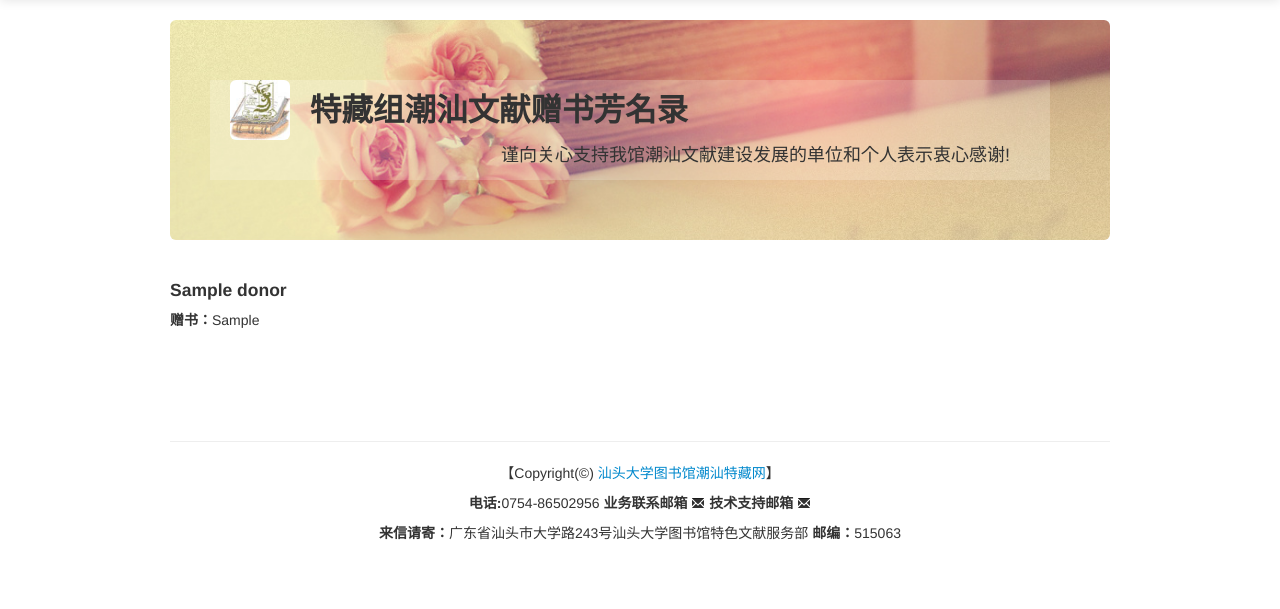
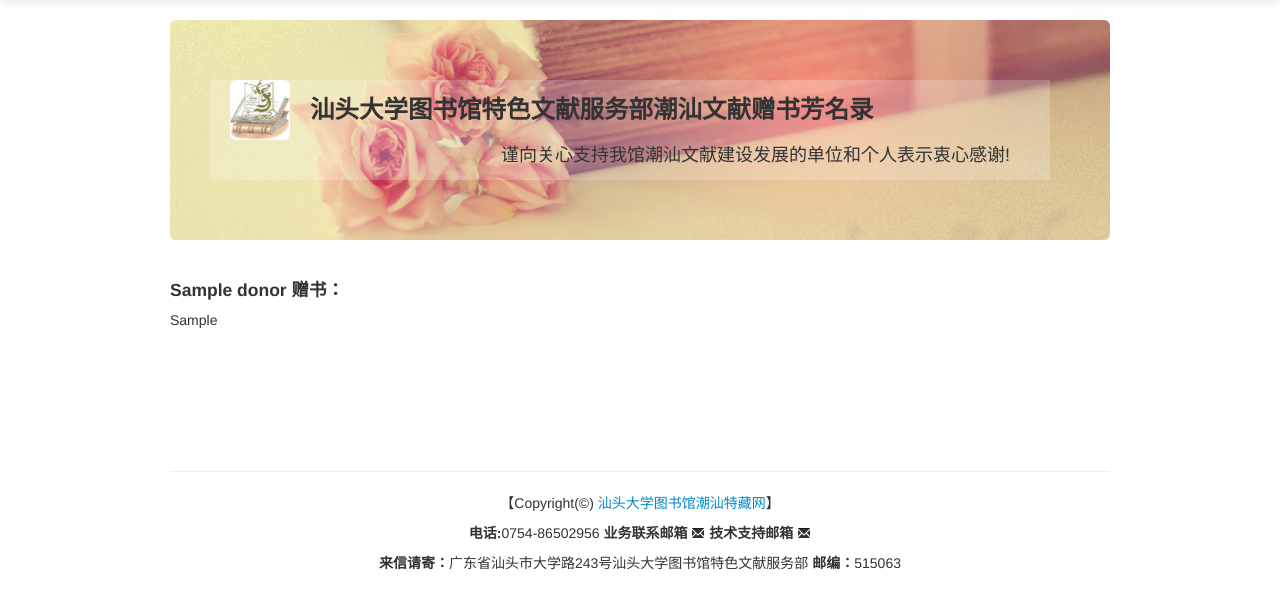
Before and after one commit to lxdiyun/zenshu, a Django app: template templates/zenshu/donor_list.html in a window 1280 px wide. Shown: the part 41-650 px from the top of the page. Run offline with Django 3.2, Linux system fonts and the light colour scheme; the template is opened without the code that fills it: most values are stand-ins (such as "Sample title", 1, 10 or a date in 2020); some libraries are stand-ins or nearby versions.

Commit message:
diaplay style small changes

```diff
--- a/static/zenshu/my.css
+++ b/static/zenshu/my.css
@@ -14,7 +14,7 @@
 	height:100px;
 }
 .list-block {
-	height: 150px;
+	height: 180px;
 	position: relative;
 	border-radius: 6px 6px 6px 6px;
 }
--- a/templates/zenshu/base.html
+++ b/templates/zenshu/base.html
@@ -82,7 +82,7 @@
 				<a href="mailto:lqxie@stu.edu.cn"><i class="icon-envelope"></i></a>
 				</p>
 				<p><strong>来信请寄：</strong>广东省汕头市大学路243号汕头大学图书馆特色文献服务部 <strong>邮编：</strong>515063 </p>
-				<p><a href="/website/admin" style="color: rgb(255,255,255)">后台管理</a></p>
+				<p><a href="{% url 'admin:index' %}" style="color: rgb(255,255,255)">后台管理</a></p>
 				</div>
 			</footer>
 
--- a/templates/zenshu/donor_detail.html
+++ b/templates/zenshu/donor_detail.html
@@ -24,7 +24,7 @@
 			<td >{{ forloop.counter }}</td>
 			<td >
 				<a href="{{ book.get_absolute_url }}" class="btn-link">
-				{{ book.name }} {% if book.author %} / {{ book.author }}{% endif %}
+				{{ book.name }}{% if book.author_name %} / {{ book.author_name }}{% endif %}
 				</a>
 			</td>
 		<td >
--- a/templates/zenshu/donor_list.html
+++ b/templates/zenshu/donor_list.html
@@ -6,7 +6,7 @@
 	<div class="row" style="background-color:rgba(255,255,255,0.2)">
 		<img class="img-rounded span1" src="{{STATIC_URL}}zenshu/lib-icon.jpg">
 		<div class="span9" >
-			<h2>特藏组潮汕文献赠书芳名录</h2>
+			<h3>汕头大学图书馆特色文献服务部潮汕文献赠书芳名录</h3>
 			<p class="pull-right">谨向关心支持我馆潮汕文献建设发展的单位和个人表示衷心感谢!</p>
 		</div>
 	</div>
@@ -25,11 +25,10 @@
 			{% else %}
 			<div class="span4">
 			{% endif %}
-				<h4>{{ donor.name }}</h4>
-				<p>
-				<strong>赠书：</strong>{{ donor.get_books_string }}
+				<h4>{{ donor.name }} 赠书：</h4>
+				<strong></strong>
+				{{ donor.get_books_string|linebreaks }}
 				<a class="btn-link" href="{{ donor.get_absolute_url }}"><span class="hyperspan"><br><br><br><br></span></a>
-				</p>
 			</div>
 		</div>
 	</div>
--- a/utils.py
+++ b/utils.py
@@ -7,7 +7,7 @@ from django.utils.html import escape
 from django.utils.text import capfirst
 from django.utils.encoding import force_unicode
 
-DONATOR_PAGE_SIZE = 9
+DONATOR_PAGE_SIZE = 6
 
 
 class UnicodeWriter(object):
```
Also changed, not shown: models.py (+4 -3 lines).
